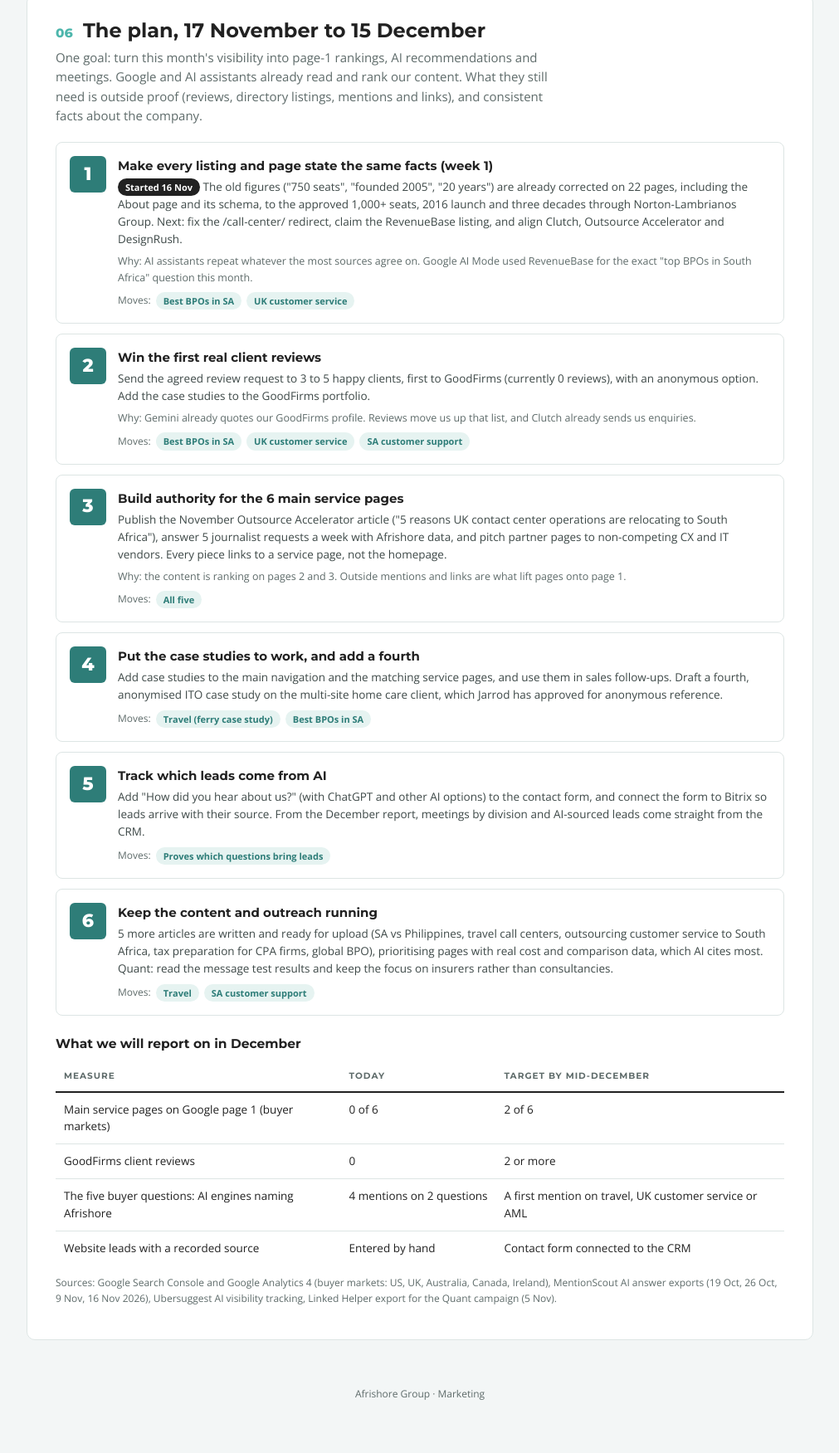
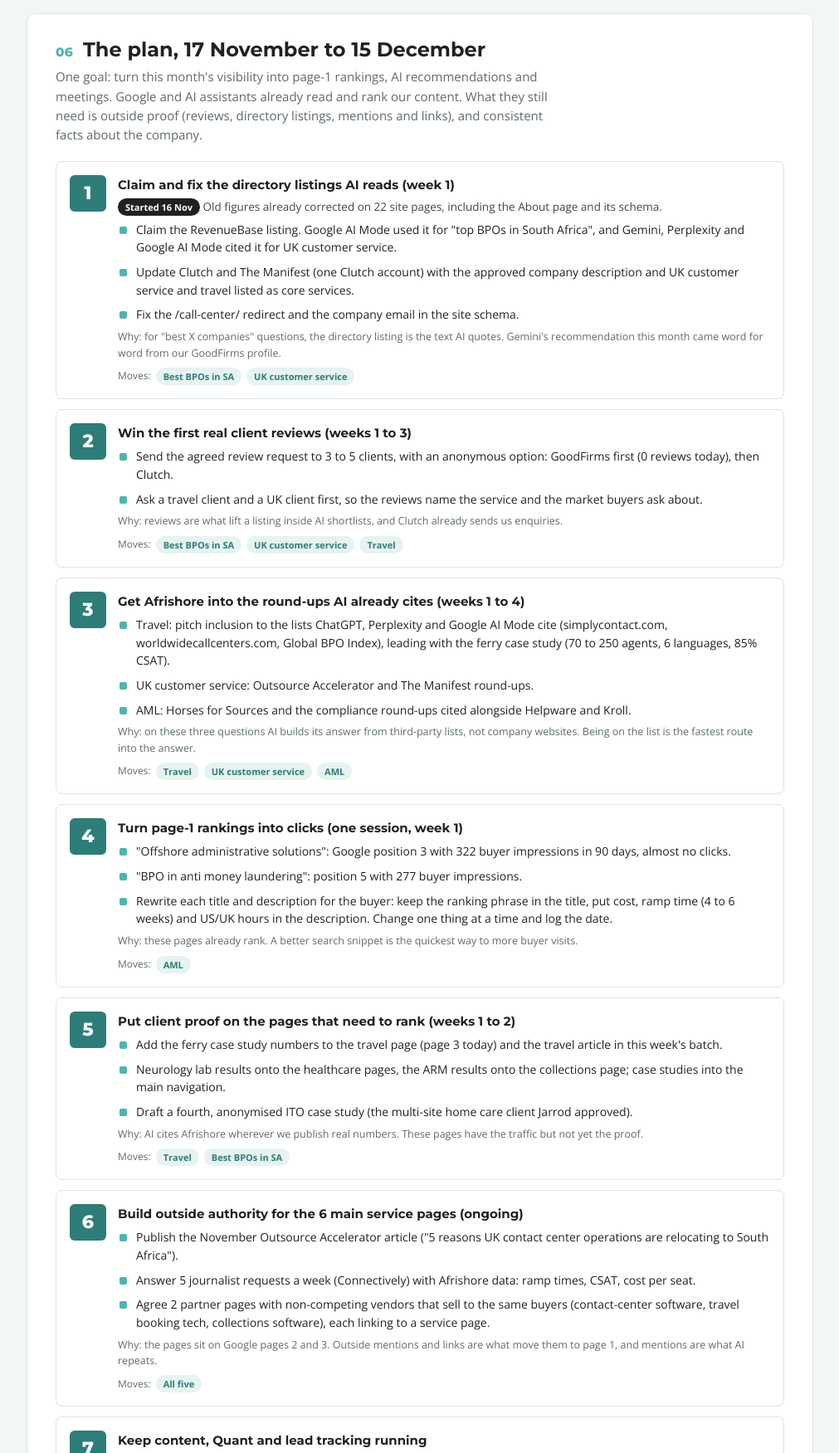
Before and after one commit to dannyschaffer/November-Report-afs, a plain HTML site: page index.html in a window 1280 px wide. Shown: the part 5195-6946 px from the top of the page at 83% size, without its empty margins (134-1145 px from the left). Before the commit the page ends 6917 px from the top, so only its background shows below. Drawn offline with nearby package versions, Linux system fonts and the light colour scheme.

Commit message:
Plan: specific highest-leverage activities (seo-brain)

```diff
--- a/index.html
+++ b/index.html
@@ -351,7 +351,7 @@ footer { text-align: center; font-size: 12px; color: var(--muted); padding-botto
   <div class="note"><strong>What decides it:</strong> on the first two questions, AI already draws on our own pages plus directories like Clutch, The Manifest and Outsource Accelerator. On the next three, it relies on directory listings and competitor round-ups (Clutch, RevenueBase, The Manifest, Outsource Accelerator for the UK; Helpware, Kroll and Deloitte for AML). So the route is the same for all five: consistent listings, real reviews, and outside mentions pointing at the right service page.</div>
 </section>
 
-<div class="part"><div class="pl">Part 3</div><h2>How we get there</h2><p>Six steps for 17 November to 15 December. Each one names the questions it moves.</p></div>
+<div class="part"><div class="pl">Part 3</div><h2>How we get there</h2><p>Seven steps for 17 November to 15 December, in priority order. Each one names the questions it moves.</p></div>
 
 <!-- 6 PLAN -->
 <section class="card" aria-labelledby="h6">
@@ -359,36 +359,44 @@ footer { text-align: center; font-size: 12px; color: var(--muted); padding-botto
   <p class="sec-sub">One goal: turn this month's visibility into page-1 rankings, AI recommendations and meetings. Google and AI assistants already read and rank our content. What they still need is outside proof (reviews, directory listings, mentions and links), and consistent facts about the company.</p>
   <div class="plan">
     <div class="step"><div class="k"></div><div>
-      <h4>Make every listing and page state the same facts (week 1)</h4>
-      <p><span class="chip dark">Started 16 Nov</span> The old figures ("750 seats", "founded 2005", "20 years") are already corrected on 22 pages, including the About page and its schema, to the approved 1,000+ seats, 2016 launch and three decades through Norton-Lambrianos Group. Next: fix the /call-center/ redirect, claim the RevenueBase listing, and align Clutch, Outsource Accelerator and DesignRush.</p>
-      <div class="why">Why: AI assistants repeat whatever the most sources agree on. Google AI Mode used RevenueBase for the exact "top BPOs in South Africa" question this month.</div>
+      <h4>Claim and fix the directory listings AI reads (week 1)</h4>
+      <p><span class="chip dark">Started 16 Nov</span> Old figures already corrected on 22 site pages, including the About page and its schema.</p><ul class="done" style="margin-top:6px"><li>Claim the RevenueBase listing. Google AI Mode used it for "top BPOs in South Africa", and Gemini, Perplexity and Google AI Mode cited it for UK customer service.</li><li>Update Clutch and The Manifest (one Clutch account) with the approved company description and UK customer service and travel listed as core services.</li><li>Fix the /call-center/ redirect and the company email in the site schema.</li></ul>
+      <div class="why">Why: for "best X companies" questions, the directory listing is the text AI quotes. Gemini's recommendation this month came word for word from our GoodFirms profile.</div>
       <div class="moves">Moves:<span class="chip">Best BPOs in SA</span><span class="chip">UK customer service</span></div>
     </div></div>
     <div class="step"><div class="k"></div><div>
-      <h4>Win the first real client reviews</h4>
-      <p>Send the agreed review request to 3 to 5 happy clients, first to GoodFirms (currently 0 reviews), with an anonymous option. Add the case studies to the GoodFirms portfolio.</p>
-      <div class="why">Why: Gemini already quotes our GoodFirms profile. Reviews move us up that list, and Clutch already sends us enquiries.</div>
-      <div class="moves">Moves:<span class="chip">Best BPOs in SA</span><span class="chip">UK customer service</span><span class="chip">SA customer support</span></div>
+      <h4>Win the first real client reviews (weeks 1 to 3)</h4>
+      <ul class="done" style="margin-top:6px"><li>Send the agreed review request to 3 to 5 clients, with an anonymous option: GoodFirms first (0 reviews today), then Clutch.</li><li>Ask a travel client and a UK client first, so the reviews name the service and the market buyers ask about.</li></ul>
+      <div class="why">Why: reviews are what lift a listing inside AI shortlists, and Clutch already sends us enquiries.</div>
+      <div class="moves">Moves:<span class="chip">Best BPOs in SA</span><span class="chip">UK customer service</span><span class="chip">Travel</span></div>
     </div></div>
     <div class="step"><div class="k"></div><div>
-      <h4>Build authority for the 6 main service pages</h4>
-      <p>Publish the November Outsource Accelerator article ("5 reasons UK contact center operations are relocating to South Africa"), answer 5 journalist requests a week with Afrishore data, and pitch partner pages to non-competing CX and IT vendors. Every piece links to a service page, not the homepage.</p>
-      <div class="why">Why: the content is ranking on pages 2 and 3. Outside mentions and links are what lift pages onto page 1.</div>
+      <h4>Get Afrishore into the round-ups AI already cites (weeks 1 to 4)</h4>
+      <ul class="done" style="margin-top:6px"><li>Travel: pitch inclusion to the lists ChatGPT, Perplexity and Google AI Mode cite (simplycontact.com, worldwidecallcenters.com, Global BPO Index), leading with the ferry case study (70 to 250 agents, 6 languages, 85% CSAT).</li><li>UK customer service: Outsource Accelerator and The Manifest round-ups.</li><li>AML: Horses for Sources and the compliance round-ups cited alongside Helpware and Kroll.</li></ul>
+      <div class="why">Why: on these three questions AI builds its answer from third-party lists, not company websites. Being on the list is the fastest route into the answer.</div>
+      <div class="moves">Moves:<span class="chip">Travel</span><span class="chip">UK customer service</span><span class="chip">AML</span></div>
+    </div></div>
+    <div class="step"><div class="k"></div><div>
+      <h4>Turn page-1 rankings into clicks (one session, week 1)</h4>
+      <ul class="done" style="margin-top:6px"><li>"Offshore administrative solutions": Google position 3 with 322 buyer impressions in 90 days, almost no clicks.</li><li>"BPO in anti money laundering": position 5 with 277 buyer impressions.</li><li>Rewrite each title and description for the buyer: keep the ranking phrase in the title, put cost, ramp time (4 to 6 weeks) and US/UK hours in the description. Change one thing at a time and log the date.</li></ul>
+      <div class="why">Why: these pages already rank. A better search snippet is the quickest way to more buyer visits.</div>
+      <div class="moves">Moves:<span class="chip">AML</span></div>
+    </div></div>
+    <div class="step"><div class="k"></div><div>
+      <h4>Put client proof on the pages that need to rank (weeks 1 to 2)</h4>
+      <ul class="done" style="margin-top:6px"><li>Add the ferry case study numbers to the travel page (page 3 today) and the travel article in this week's batch.</li><li>Neurology lab results onto the healthcare pages, the ARM results onto the collections page; case studies into the main navigation.</li><li>Draft a fourth, anonymised ITO case study (the multi-site home care client Jarrod approved).</li></ul>
+      <div class="why">Why: AI cites Afrishore wherever we publish real numbers. These pages have the traffic but not yet the proof.</div>
+      <div class="moves">Moves:<span class="chip">Travel</span><span class="chip">Best BPOs in SA</span></div>
+    </div></div>
+    <div class="step"><div class="k"></div><div>
+      <h4>Build outside authority for the 6 main service pages (ongoing)</h4>
+      <ul class="done" style="margin-top:6px"><li>Publish the November Outsource Accelerator article ("5 reasons UK contact center operations are relocating to South Africa").</li><li>Answer 5 journalist requests a week (Connectively) with Afrishore data: ramp times, CSAT, cost per seat.</li><li>Agree 2 partner pages with non-competing vendors that sell to the same buyers (contact-center software, travel booking tech, collections software), each linking to a service page.</li></ul>
+      <div class="why">Why: the pages sit on Google pages 2 and 3. Outside mentions and links are what move them to page 1, and mentions are what AI repeats.</div>
       <div class="moves">Moves:<span class="chip">All five</span></div>
     </div></div>
     <div class="step"><div class="k"></div><div>
-      <h4>Put the case studies to work, and add a fourth</h4>
-      <p>Add case studies to the main navigation and the matching service pages, and use them in sales follow-ups. Draft a fourth, anonymised ITO case study on the multi-site home care client, which Jarrod has approved for anonymous reference.</p>
-      <div class="moves">Moves:<span class="chip">Travel (ferry case study)</span><span class="chip">Best BPOs in SA</span></div>
-    </div></div>
-    <div class="step"><div class="k"></div><div>
-      <h4>Track which leads come from AI</h4>
-      <p>Add "How did you hear about us?" (with ChatGPT and other AI options) to the contact form, and connect the form to Bitrix so leads arrive with their source. From the December report, meetings by division and AI-sourced leads come straight from the CRM.</p>
-      <div class="moves">Moves:<span class="chip">Proves which questions bring leads</span></div>
-    </div></div>
-    <div class="step"><div class="k"></div><div>
-      <h4>Keep the content and outreach running</h4>
-      <p>5 more articles are written and ready for upload (SA vs Philippines, travel call centers, outsourcing customer service to South Africa, tax preparation for CPA firms, global BPO), prioritising pages with real cost and comparison data, which AI cites most. Quant: read the message test results and keep the focus on insurers rather than consultancies.</p>
+      <h4>Keep content, Quant and lead tracking running</h4>
+      <ul class="done" style="margin-top:6px"><li>5 articles written and ready, pointed at the five questions: travel call centers, outsourcing customer service to South Africa, SA vs Philippines, tax preparation for CPA firms, global BPO.</li><li>Quant: read the message test results and keep the focus on insurers.</li><li>Add "How did you hear about us?" (with AI options) to the contact form and connect it to Bitrix, so December shows which questions bring leads.</li></ul>
       <div class="moves">Moves:<span class="chip">Travel</span><span class="chip">SA customer support</span></div>
     </div></div>
   </div>
```
